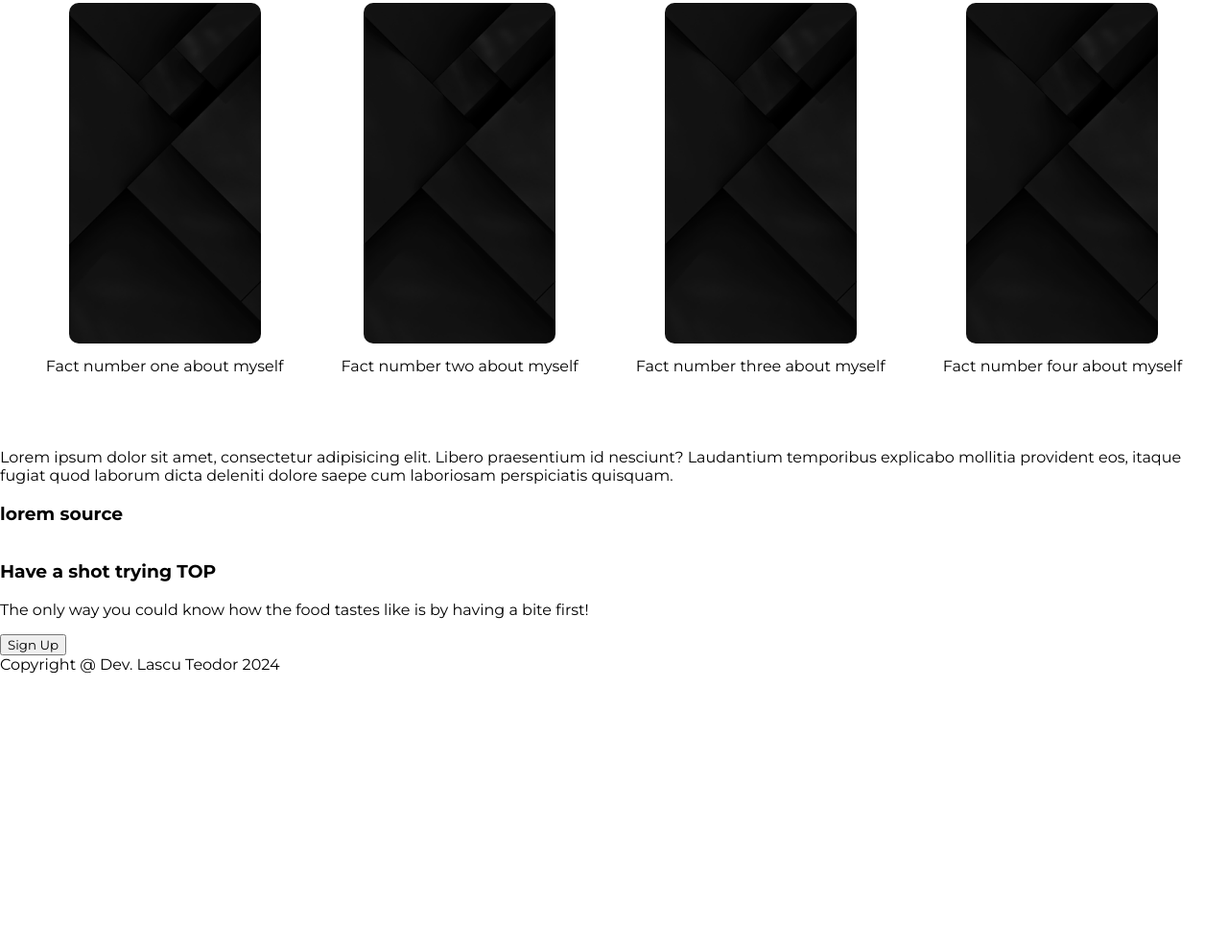
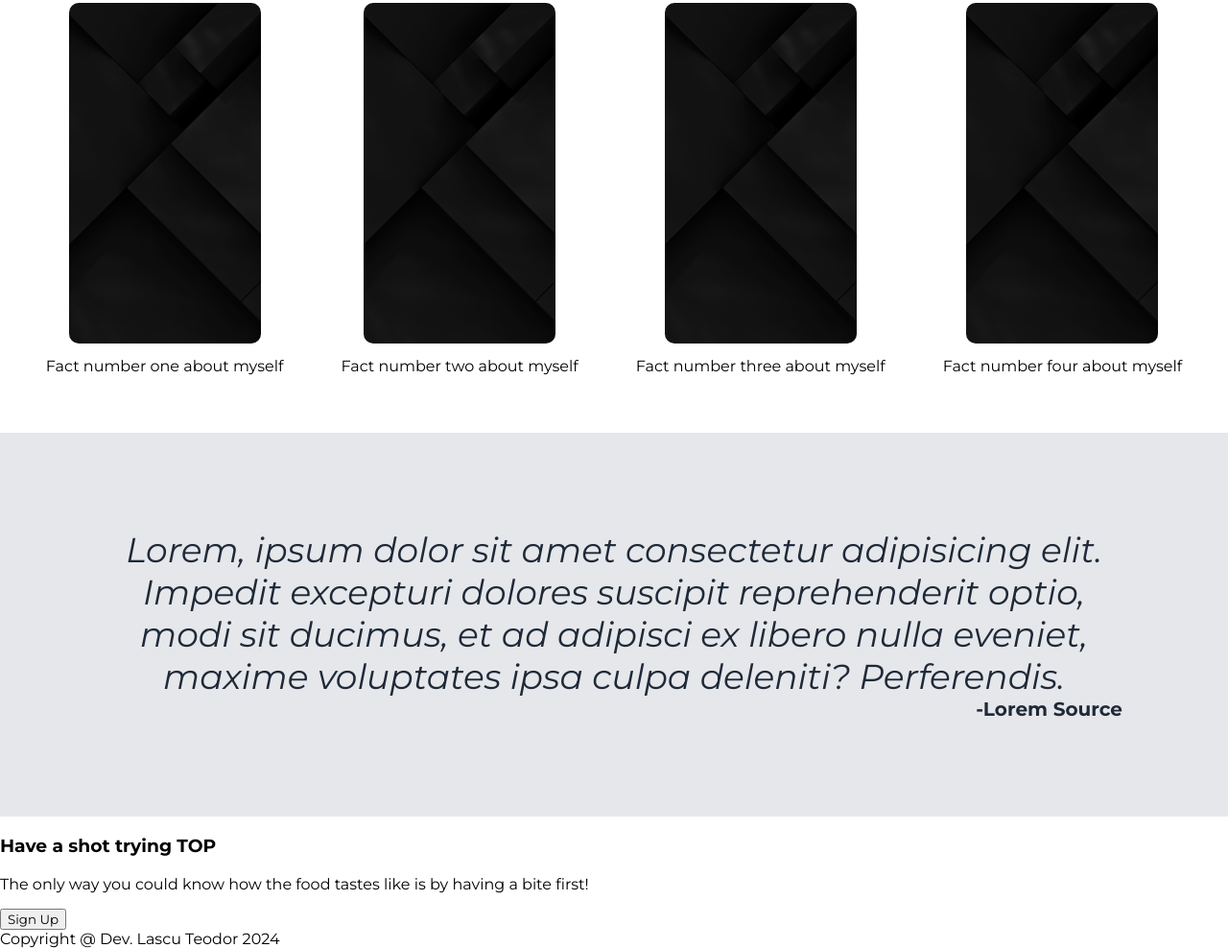
Before and after one commit to LascuTeodor/Landing-page-TOP, a plain HTML site: page index.html in a window 1280 px wide. Shown: the part 533-1521 px from the top of the page at 96% size. Before the commit the page ends 1235 px from the top, so only its background shows below. Drawn offline with Linux system fonts and the light colour scheme.

Commit message:
finished styling quote section

```diff
--- a/index.html
+++ b/index.html
@@ -54,8 +54,8 @@
     </div>
 
     <div class="quote">
-        <p>Lorem ipsum dolor sit amet, consectetur adipisicing elit. Libero praesentium id nesciunt? Laudantium temporibus explicabo mollitia provident eos, itaque fugiat quod laborum dicta deleniti dolore saepe cum laboriosam perspiciatis quisquam.</p>
-        <h3>lorem source</h3>
+        <div class="quote-text">Lorem, ipsum dolor sit amet consectetur adipisicing elit. Impedit excepturi dolores suscipit reprehenderit optio, modi sit ducimus, et ad adipisci ex libero nulla eveniet, maxime voluptates ipsa culpa deleniti? Perferendis.</div>
+        <div class="quote-source">-Lorem Source</div>
     </div>
 
     <div class="sign-up">
--- a/styles.css
+++ b/styles.css
@@ -82,3 +82,27 @@ a{
     justify-content: center;
     gap:60px;
 }
+
+.quote{
+    background-color:#E5E7EB;
+    color: #1F2937;
+    display: flex;
+    flex-direction: column;
+    text-align: center;
+    margin: 0;
+    padding: 100px 100px 100px 100px;
+}
+
+.quote-text{
+    font-style: italic;
+    font-size: 36px;
+}
+
+.quote-source{
+    font-size: 20px;
+    font-weight: 700;
+    display: flex;
+    justify-content: end;
+    margin-right: 10px;
+
+}
```
